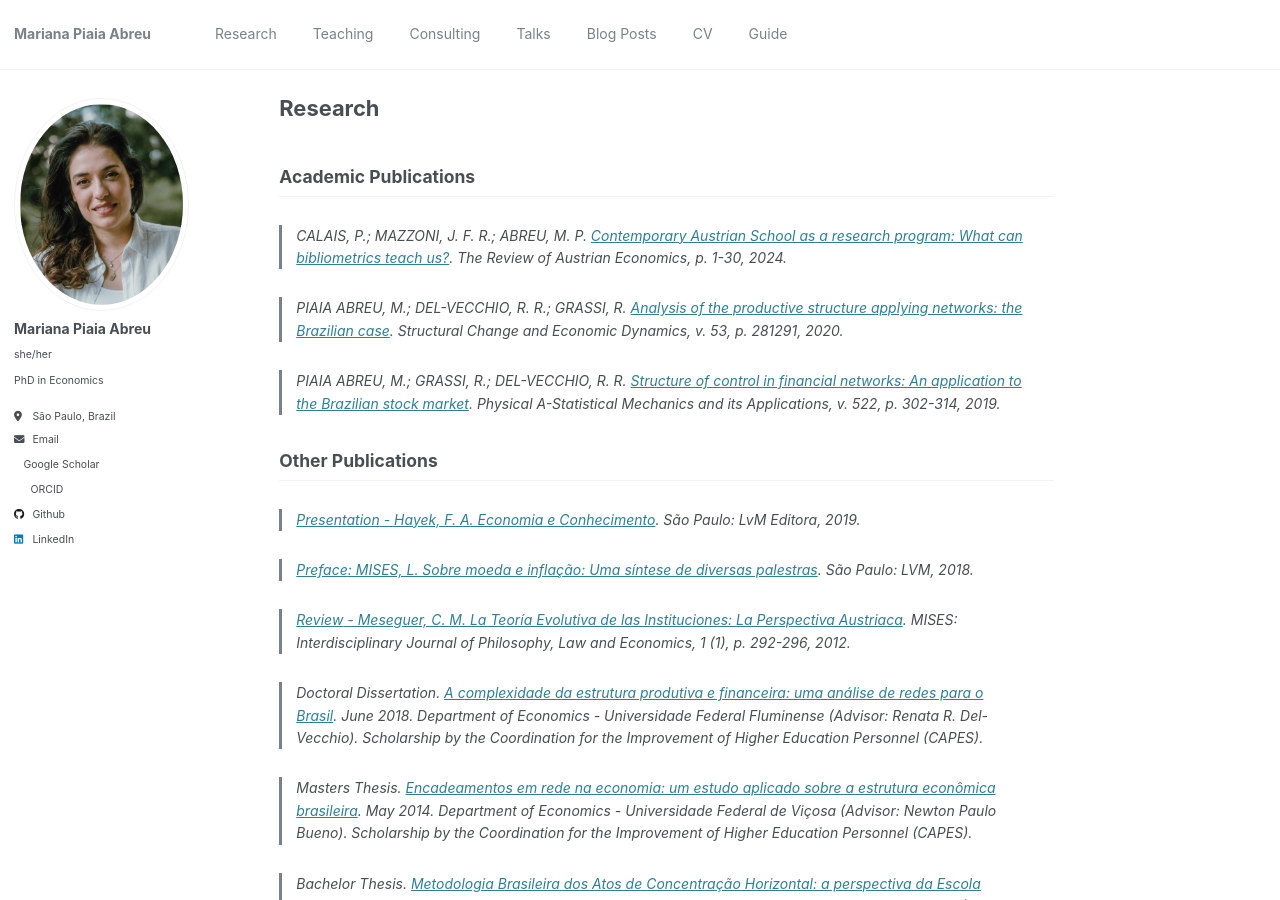
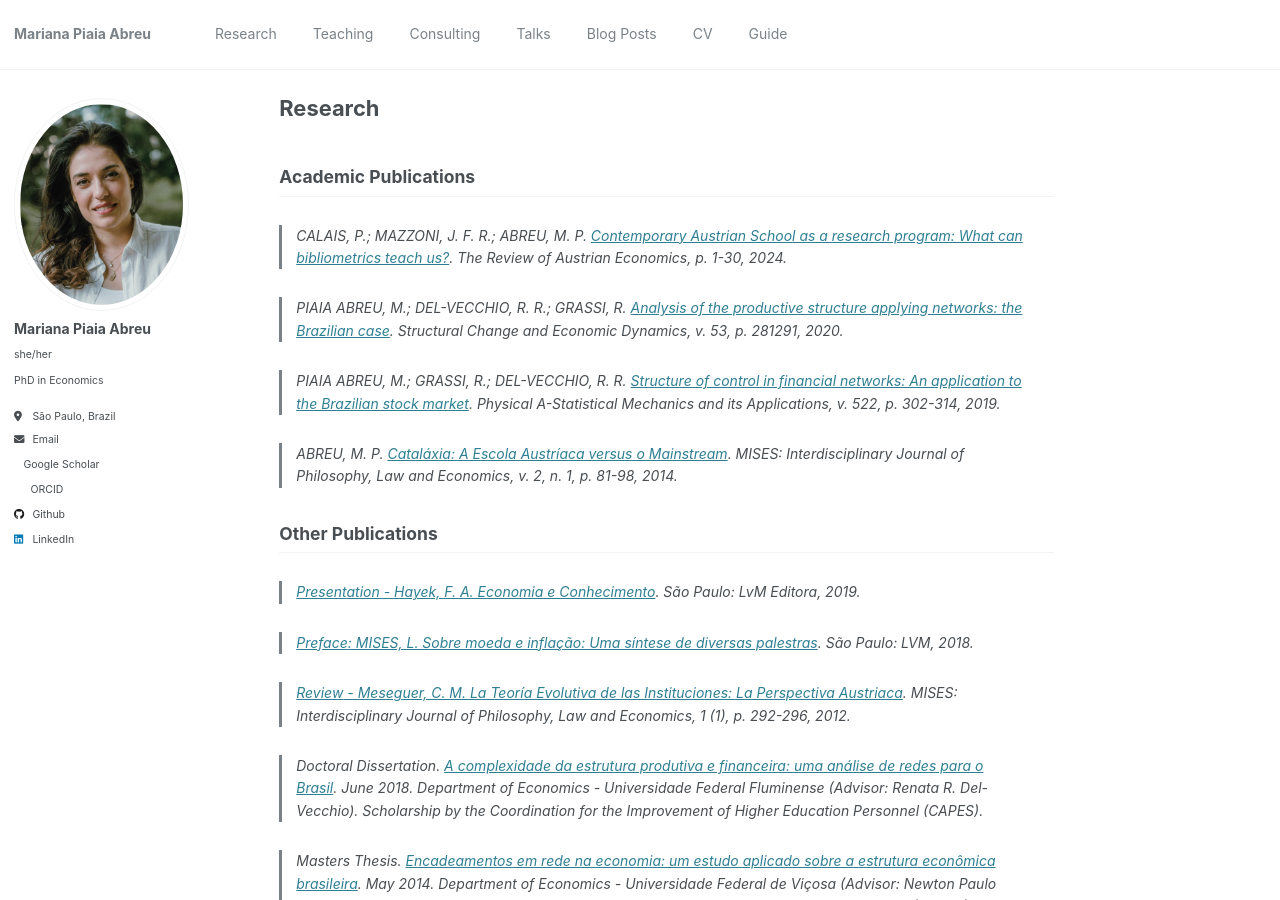
Before and after one commit to piaiaabreu/piaiaabreu.github.io, a Jekyll site: the page built from _pages/research.md, in a window 1280 px wide and 900 px high. Built offline with Jekyll 4.4.1, drawn with Linux system fonts in a browser that asks for light colours.

Commit message:
Update research.md

```diff
--- a/_pages/research.md
+++ b/_pages/research.md
@@ -9,11 +9,13 @@ redirect_from:
 
 ## Academic Publications
 
-> CALAIS, P.; MAZZONI, J. F. R.; ABREU, M. P. _[Contemporary Austrian School as a research program: What can bibliometrics teach us?](https://doi.org/10.1007/s11138-024-00657-z)_. The Review of Austrian Economics, p. 1-30, 2024.
+> CALAIS, P.; MAZZONI, J. F. R.; ABREU, M. P. [Contemporary Austrian School as a research program: What can bibliometrics teach us?](https://doi.org/10.1007/s11138-024-00657-z). _The Review of Austrian Economics_, p. 1-30, 2024.
 
-> PIAIA ABREU, M.; DEL-VECCHIO, R. R.; GRASSI, R. _[Analysis of the productive structure applying networks: the Brazilian case](https://doi.org/10.1016/j.strueco.2020.03.005)_. Structural Change and Economic Dynamics, v. 53, p. 281291, 2020.
+> PIAIA ABREU, M.; DEL-VECCHIO, R. R.; GRASSI, R. [Analysis of the productive structure applying networks: the Brazilian case](https://doi.org/10.1016/j.strueco.2020.03.005). _Structural Change and Economic Dynamics_, v. 53, p. 281291, 2020.
 
-> PIAIA ABREU, M.; GRASSI, R.; DEL-VECCHIO, R. R. _[Structure of control in financial networks: An application to the Brazilian stock market](https://doi.org/10.1016/j.physa.2019.01.084)_. Physical A-Statistical Mechanics and its Applications, v. 522, p. 302-314, 2019.
+> PIAIA ABREU, M.; GRASSI, R.; DEL-VECCHIO, R. R. [Structure of control in financial networks: An application to the Brazilian stock market](https://doi.org/10.1016/j.physa.2019.01.084). _Physical A-Statistical Mechanics and its Applications_, v. 522, p. 302-314, 2019.
+
+> ABREU, M. P. [Cataláxia: A Escola Austríaca versus o Mainstream](https://doi.org/10.30800/mises.2014.v2.581). _MISES: Interdisciplinary Journal of Philosophy, Law and Economics_, v. 2, n. 1, p. 81-98, 2014.
 
 
 ## Other Publications
```
